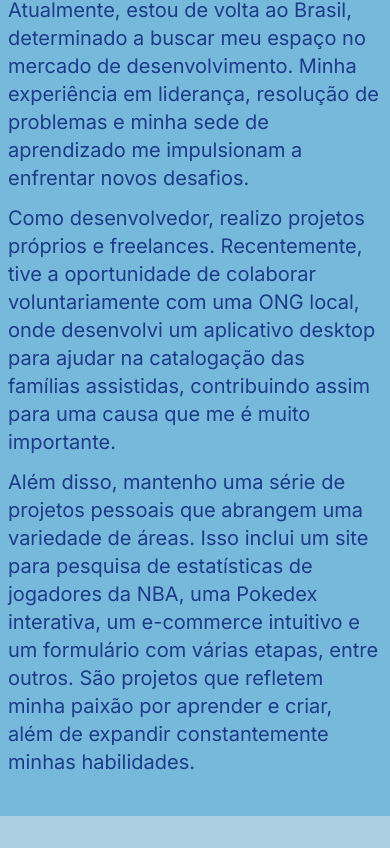
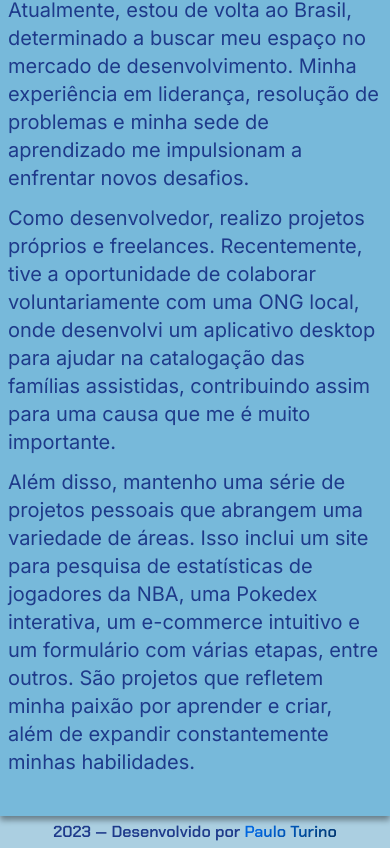
Before and after one commit to TurinoS/TurinoS-Portfolio, a Next.js app: page / in a window 390 px wide. Shown: the part 4777-5625 px from the top of the page. Before the commit the page ends 5593 px from the top, so only its background shows below. Built offline with nearby package versions, Linux system fonts and the light colour scheme.

Commit message:
implementação do footer

```diff
--- a/src/app/layout.tsx
+++ b/src/app/layout.tsx
@@ -2,6 +2,7 @@ import './globals.css'
 import type { Metadata } from 'next'
 import { Inter } from 'next/font/google'
 import ThemeProvider from '@/context/ThemeProvider'
+import Footer from '@/components/Footer'
 
 const inter = Inter({ subsets: ['latin'] })
 
@@ -23,6 +24,7 @@ export default function RootLayout({
       <body className={`${inter.className}`}>
         <ThemeProvider>
           {children}
+          <Footer />
         </ThemeProvider>
       </body>
     </html>
--- /dev/null
+++ b/src/components/Footer.tsx
@@ -0,0 +1,20 @@
+'use client'
+
+import { useTheme } from "next-themes";
+import { Chakra_Petch } from "next/font/google";
+
+const chakra = Chakra_Petch({ subsets: ["latin"], weight: "600" });
+
+export default function Footer() {
+    const { theme } = useTheme();
+
+    return(
+        <footer className={`flex justify-center py-1 md:py-5 bg-[var(--bg-light)] dark:bg-[var(--bg-dark)] font-bold ${chakra.className}`}>
+            <p className={`font-bold`}>2023 — Desenvolvido por <span className={`${
+              theme === "dark"
+                ? "dark-text-gradient"
+                : "text-gradient"
+            }`}>Paulo Turino</span></p>
+        </footer>
+    )
+}
--- a/src/components/History.tsx
+++ b/src/components/History.tsx
@@ -8,7 +8,8 @@ export default function History() {
             theme === "dark"
               ? "bg-[var(--bg-dark-secondary)]"
               : "bg-[var(--bg-light-secondary)]"
-          }`}>
+          }`}
+          style={{ boxShadow: "0px 4px 6px rgba(0, 0, 0, .4)" }}>
           <h2
             className={`text-4xl text-center self-center font-bold pb-4 ${
               theme === "dark" ? "dark-text-gradient" : "text-gradient"
```
